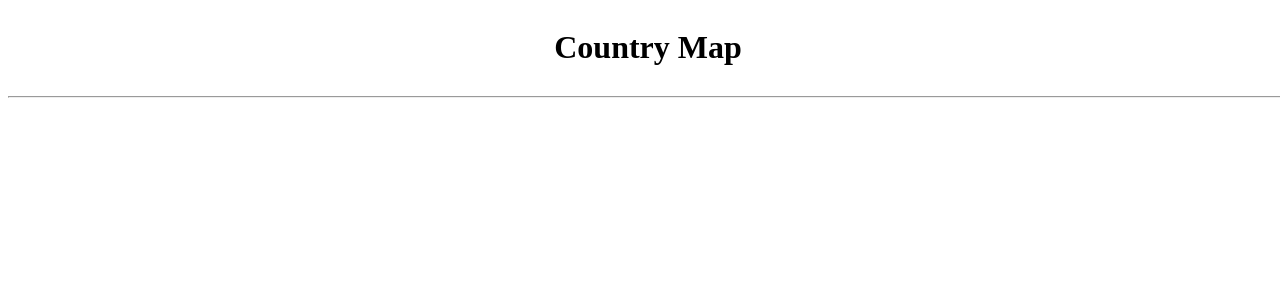
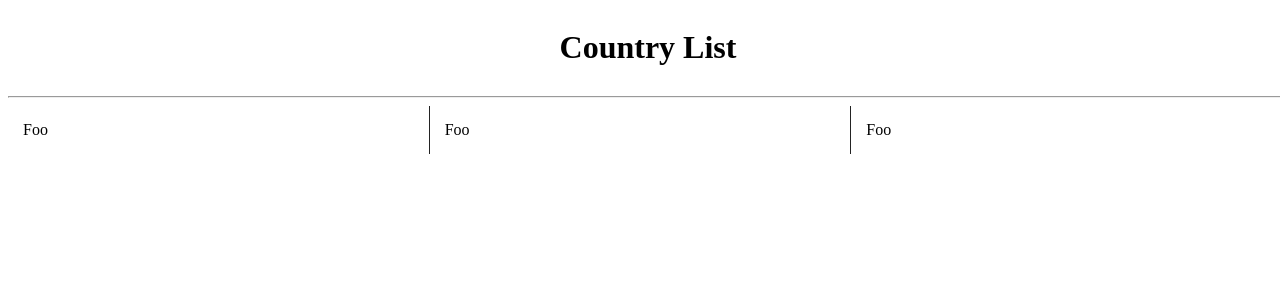
Before and after one commit to rabbykhairul/react-node-redis-mysql-demo, a React (Vite) app in the folder app/: page / in a window 1280 px wide. Shown: the top 300 px of the page. Built offline with nearby package versions, Linux system fonts and the light colour scheme.

Commit message:
setup basic app layout

```diff
--- a/app/src/App.css
+++ b/app/src/App.css
@@ -0,0 +1,9 @@
+section {
+  width: 33vw;
+  border-right: 1px solid #232323;
+  padding: 15px;
+}
+
+section:last-child {
+  border: none;
+}
--- a/app/src/App.jsx
+++ b/app/src/App.jsx
@@ -5,9 +5,14 @@ function App() {
   return (
     <>
       <header style={{ width: "100vw", display: "flex", alignItems: "center", flexDirection: "column" }}>
-        <h1>Country Map</h1>
+        <h1>Country List</h1>
         <hr style={{ width: "100%" }} />
       </header>
+      <div style={{ display: "flex" }}>
+        <section>Foo</section>
+        <section>Foo</section>
+        <section>Foo</section>
+      </div>
     </>
   );
 }
```
